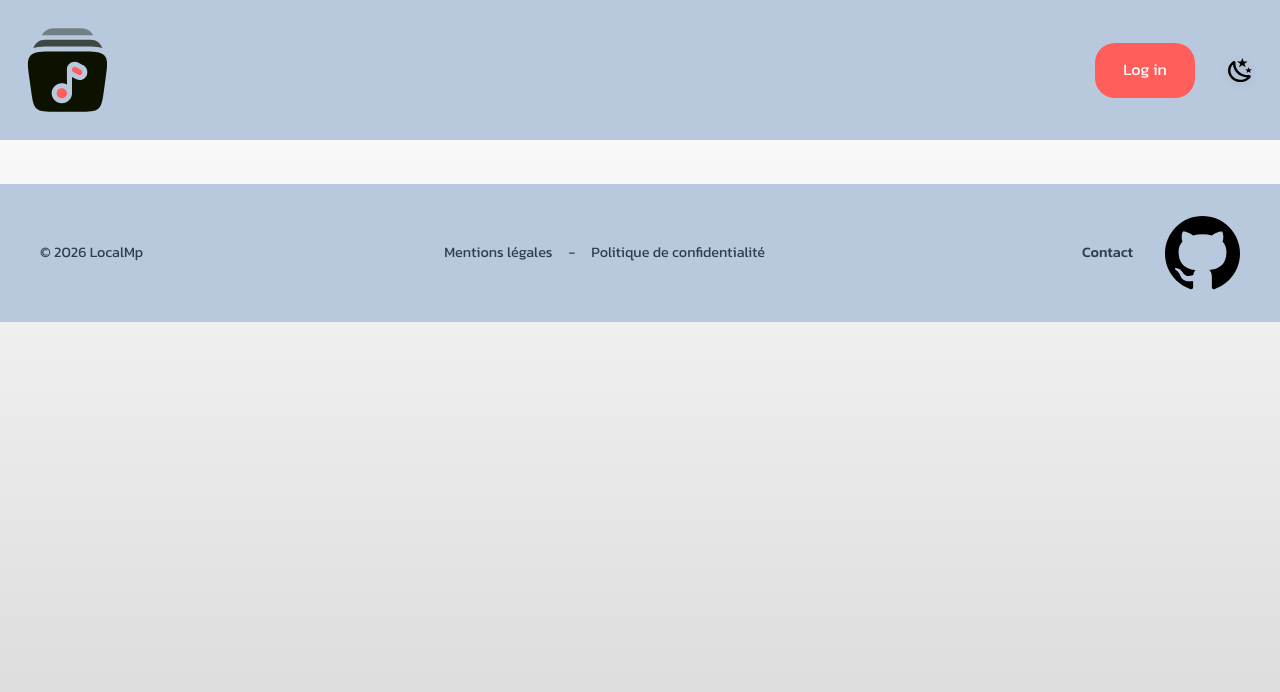
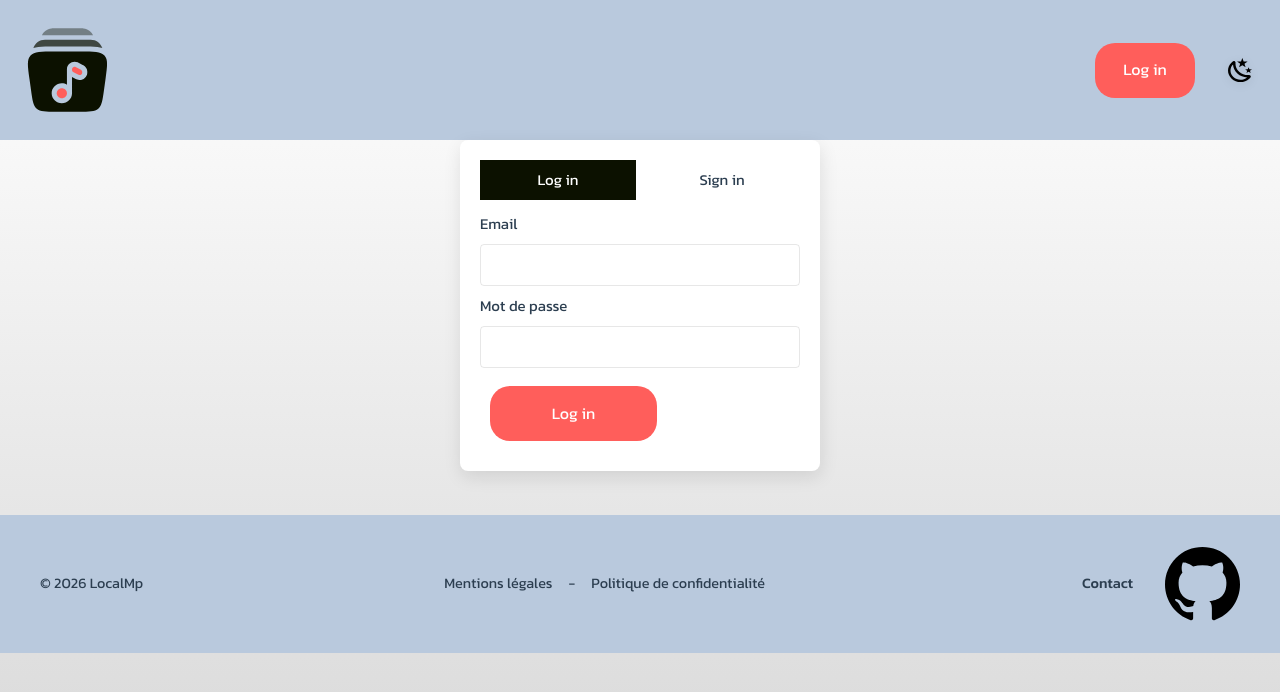
Before and after one commit to StepCode3630/LocalMp, a Vue app in the folder front-end/: page /auth in a window 1280 px wide. Shown: the top 692 px of the page. Built offline with nearby package versions, Linux system fonts and the light colour scheme; no server answers.

Commit message:
feat: page log in et sign in front end
[35] [Done]

```diff
--- a/front-end/src/assets/base.css
+++ b/front-end/src/assets/base.css
@@ -30,6 +30,7 @@
   --color-border-hover: var(--vt-c-divider-light-1);
   --color-heading: var(--vt-c-text-light-1);
   --color-text: var(--vt-c-text-light-1);
+  --color-text2: rgb(255, 255, 255);
   --bg-gradient: linear-gradient(180deg, rgba(255, 255, 255, 1) 0%, rgba(216, 216, 216, 1) 100%);
   --section-gap: 160px;
   --color-background-header: var(--color-blue);
@@ -55,6 +56,8 @@
   --color-border-hover: rgba(203, 255, 0, 0.28);
   --color-heading: var(--color-acid-yellow);
   --color-text: rgba(255, 255, 255, 0.95);
+  --color-text2: rgb(255, 255, 255);
+
   --bg-gradient: linear-gradient(
     180deg,
     var(--color-acid-black) 0%,
--- /dev/null
+++ b/front-end/src/components/auth.vue
@@ -0,0 +1,158 @@
+<template>
+  <div class="auth-container">
+    <div class="card">
+      <div class="tabs">
+        <button :class="{ active: mode === 'login' }" @click="mode = 'login'">Log in</button>
+        <button :class="{ active: mode === 'signup' }" @click="mode = 'signup'">Sign in</button>
+      </div>
+
+      <form v-if="mode === 'login'" @submit.prevent="submitLogin" class="form">
+        <label>Email</label>
+        <input v-model="login.email" type="email" required />
+
+        <label>Mot de passe</label>
+        <input v-model="login.password" type="password" required />
+
+        <button class="btn-cta forms-btn" type="submit">Log in</button>
+      </form>
+
+      <form v-else @submit.prevent="submitSignup" class="form">
+        <label>Full name</label>
+        <input v-model="signup.fullName" type="text" required />
+
+        <label>Email</label>
+        <input v-model="signup.email" type="email" required />
+
+        <label>Password</label>
+        <input v-model="signup.password" type="password" required />
+
+        <label>Confirm password</label>
+        <input v-model="signup.confirmPassword" type="password" required />
+
+        <button class="btn-cta forms-btn" type="submit">Create account</button>
+      </form>
+
+      <p class="message" v-if="message">{{ message }}</p>
+    </div>
+  </div>
+</template>
+
+<script setup>
+import { API_BASE } from '@/api/apiPlaylist'
+import { ref, reactive } from 'vue'
+
+const mode = ref('login')
+const message = ref('')
+
+const login = reactive({ email: '', password: '' })
+const signup = reactive({ fullName: '', email: '', password: '', confirmPassword: '' })
+
+const backendBase = import.meta.env.VITE_API_BASE || API_BASE
+
+async function submitLogin() {
+  message.value = ''
+  try {
+    const res = await fetch(`${backendBase}/auth/login`, {
+      method: 'POST',
+      headers: { 'Content-Type': 'application/json' },
+      body: JSON.stringify({ email: login.email, password: login.password }),
+    })
+
+    const data = await res.json()
+    if (!res.ok) throw new Error(data?.message || JSON.stringify(data))
+
+    const token = data.token || data?.data?.token
+    if (token) {
+      localStorage.setItem('token', token)
+      message.value = 'Log in: ok.'
+    } else {
+      message.value = 'log in: ok'
+    }
+  } catch (err) {
+    message.value = 'Error: ' + (err.message || err)
+  }
+}
+
+async function submitSignup() {
+  message.value = ''
+  try {
+    const res = await fetch(`${backendBase}/auth/signup`, {
+      method: 'POST',
+      headers: { 'Content-Type': 'application/json' },
+      body: JSON.stringify({
+        fullName: signup.fullName,
+        email: signup.email,
+        password: signup.password,
+        confirmPassword: signup.confirmPassword,
+      }),
+    })
+
+    const data = await res.json()
+    if (!res.ok) throw new Error(data?.message || JSON.stringify(data))
+
+    const token = data.token || data?.data?.token
+    if (token) {
+      localStorage.setItem('token', token)
+      message.value = 'Account create and log in'
+      mode.value = 'login'
+    } else {
+      message.value = 'Sign in: ok'
+    }
+  } catch (err) {
+    message.value = 'Error: ' + (err.message || err)
+  }
+}
+</script>
+
+<style scoped>
+.auth-container {
+  width: 100%;
+  display: flex;
+  justify-content: center;
+  align-items: center;
+}
+.card {
+  width: 360px;
+  padding: 20px;
+  border-radius: 8px;
+  box-shadow: 1px 6px 18px var(--color-shadow);
+  background: var(--color-background);
+}
+.tabs {
+  display: flex;
+  gap: 8px;
+  margin-bottom: 12px;
+}
+.tabs button {
+  flex: 1;
+  padding: 8px;
+  border: none;
+  background: var(--color-background);
+  cursor: pointer;
+  color: var(--color-text);
+}
+.tabs button.active {
+  background: var(--color-acid-black);
+  color: var(--color-text2);
+}
+.form {
+  display: flex;
+  flex-direction: column;
+  justify-content: center;
+  gap: 8px;
+}
+.form input {
+  padding: 8px;
+  border: 1px solid var(--color-border);
+  border-radius: 4px;
+}
+
+.forms-btn {
+  width: 167px;
+}
+
+.message {
+  margin-top: 12px;
+  color: #059669;
+}
+</style>
--- a/front-end/src/router/index.js
+++ b/front-end/src/router/index.js
@@ -9,6 +9,11 @@ const router = createRouter({
       component: () => import('../components/HomeLink.vue'),
     },
     {
+      path: '/auth',
+      name: 'Auth',
+      component: () => import('../components/auth.vue'),
+    },
+    {
       path: '/show/:playlistId',
       name: 'Show',
       component: () => import('../components/ShowVideosInPlaylist.vue'),
```
